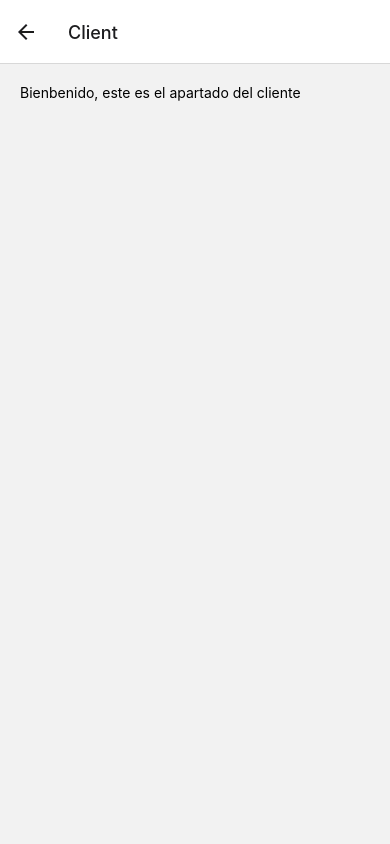
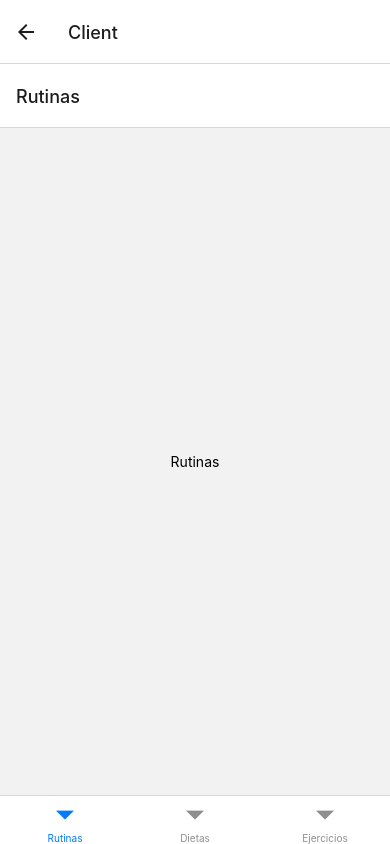
Before and after one commit to JONGOGG/GymReact, a React Native app: screen /Client in a window 390 px wide. Built offline with nearby package versions, Linux system fonts and the light colour scheme.

Commit message:
Se agrefo una tab navegation para el apartafo del admin y del cliente y tambien se agregaron los componentes de Registro, Rutinas, Ejercicios, Dietas

```diff
--- a/package.json
+++ b/package.json
@@ -10,6 +10,7 @@
   },
   "dependencies": {
     "@react-native-async-storage/async-storage": "1.23.1",
+    "@react-navigation/bottom-tabs": "^6.6.1",
     "@react-navigation/native": "^6.1.18",
     "@react-navigation/stack": "^6.4.1",
     "axios": "^1.7.2",
@@ -17,8 +18,8 @@
     "expo-status-bar": "~1.12.1",
     "react": "18.2.0",
     "react-native": "0.74.3",
-    "react-native-safe-area-context": "4.10.5",
-    "react-native-screens": "3.31.1"
+    "react-native-safe-area-context": "^4.10.5",
+    "react-native-screens": "^3.31.1"
   },
   "devDependencies": {
     "@babel/core": "^7.20.0"
--- a/src/screens/AdminScreen.js
+++ b/src/screens/AdminScreen.js
@@ -1,18 +1,17 @@
+
 import React from 'react';
-import { View, Text, StyleSheet } from 'react-native';
+import { createBottomTabNavigator } from '@react-navigation/bottom-tabs';
+import RegistroScreen from './RegistroScreen';
+
+
+const Tab = createBottomTabNavigator();
 
 const AdminScreen = () => {
   return (
-    <View style={styles.container}>
-      <Text>Bienbenido, Admin!</Text>
-    </View>
+    <Tab.Navigator>
+      <Tab.Screen name="Registrar" component={RegistroScreen} />
+    </Tab.Navigator>
   );
 };
 
-const styles = StyleSheet.create({
-  container: {
-    padding: 20,
-  },
-});
-
 export default AdminScreen;
--- a/src/screens/ClientScreen.js
+++ b/src/screens/ClientScreen.js
@@ -1,18 +1,19 @@
 import React from 'react';
-import { View, Text, StyleSheet } from 'react-native';
+import { createBottomTabNavigator } from '@react-navigation/bottom-tabs';
+import RutinasScreen from './RutinasScreen';
+import DietasScreen from './DietasScreen';
+import EjerciciosScreen from './EjerciciosScreen';
+
+const Tab = createBottomTabNavigator();
 
 const ClientScreen = () => {
   return (
-    <View style={styles.container}>
-      <Text>Bienbenido, este es el apartado del cliente</Text>
-    </View>
+    <Tab.Navigator>
+      <Tab.Screen name="Rutinas" component={RutinasScreen} />
+      <Tab.Screen name="Dietas" component={DietasScreen} />
+      <Tab.Screen name="Ejercicios" component={EjerciciosScreen} />
+    </Tab.Navigator>
   );
 };
 
-const styles = StyleSheet.create({
-  container: {
-    padding: 20,
-  },
-});
-
 export default ClientScreen;
--- /dev/null
+++ b/src/screens/DietasScreen.js
@@ -0,0 +1,20 @@
+import React from 'react';
+import { View, Text, StyleSheet } from 'react-native';
+
+const DietasScreen = () => {
+  return (
+    <View style={styles.container}>
+      <Text>Dietas</Text>
+    </View>
+  );
+};
+
+const styles = StyleSheet.create({
+  container: {
+    flex: 1,
+    justifyContent: 'center',
+    alignItems: 'center',
+  },
+});
+
+export default DietasScreen;
--- /dev/null
+++ b/src/screens/EjerciciosScreen.js
@@ -0,0 +1,20 @@
+import React from 'react';
+import { View, Text, StyleSheet } from 'react-native';
+
+const EjerciciosScreen = () => {
+  return (
+    <View style={styles.container}>
+      <Text>Ejercicios</Text>
+    </View>
+  );
+};
+
+const styles = StyleSheet.create({
+  container: {
+    flex: 1,
+    justifyContent: 'center',
+    alignItems: 'center',
+  },
+});
+
+export default EjerciciosScreen;
--- a/src/screens/LoginScreen.js
+++ b/src/screens/LoginScreen.js
@@ -8,23 +8,23 @@ import logo from '../../assets/img/logo.jpg';
 import back from '../../assets/img/back2.jpg';
 
 const LoginScreen = () => {
-  const [username, setUsername] = useState('');
-  const [password, setPassword] = useState('');
+  const [user, setUser] = useState('');
+  const [pass, setPass] = useState('');
   const navigation = useNavigation();
 
   const handleLogin = async () => {
     try {
-      const response = await axios.post('http://localhost:3000/users', {
-        username,
-        password
+      const response = await axios.post('https://apirestgym-production-23c8.up.railway.app/login', {
+        user,
+        pass
       });
 
       if (response.status === 200) {
-        const { token, role } = response.data;
+        const { token, rol } = response.data;
         await AsyncStorage.setItem('userToken', token);
-        await AsyncStorage.setItem('userRole', role);
+        await AsyncStorage.setItem('userrol', rol);
 
-        if (role === 'admin') {
+        if (rol === 'admin') {
           navigation.navigate('Admin');
         } else {
           navigation.navigate('Client');
@@ -42,17 +42,17 @@ const LoginScreen = () => {
     <ImageBackground source={back} style={styles.backgroundImage}>
       <View style={styles.container}>
         <Image source={logo} style={styles.logo} />
-        <Text style={styles.label}>Username</Text>
+        <Text style={styles.label}>nombre</Text>
         <TextInput
-          value={username}
-          onChangeText={setUsername}
+          value={user}
+          onChangeText={setUser}
           autoCapitalize="none"
           style={styles.input}
         />
-        <Text style={styles.label}>Password</Text>
+        <Text style={styles.label}>Pass</Text>
         <TextInput
-          value={password}
-          onChangeText={setPassword}
+          value={pass}
+          onChangeText={setPass}
           secureTextEntry
           style={styles.input}
         />
@@ -103,8 +103,6 @@ const styles = StyleSheet.create({
     fontWeight: 'bold',
   },
 
-
-
 });
 
 export default LoginScreen;
--- /dev/null
+++ b/src/screens/RegistroScreen.js
@@ -0,0 +1,20 @@
+import React from 'react';
+import { View, Text, StyleSheet } from 'react-native';
+
+const RegistroScreen = () => {
+  return (
+    <View style={styles.container}>
+      <Text>Rutinas</Text>
+    </View>
+  );
+};
+
+const styles = StyleSheet.create({
+  container: {
+    flex: 1,
+    justifyContent: 'center',
+    alignItems: 'center',
+  },
+});
+
+export default RegistroScreen;
--- /dev/null
+++ b/src/screens/RutinasScreen.js
@@ -0,0 +1,20 @@
+import React from 'react';
+import { View, Text, StyleSheet } from 'react-native';
+
+const RutinasScreen = () => {
+  return (
+    <View style={styles.container}>
+      <Text>Rutinas</Text>
+    </View>
+  );
+};
+
+const styles = StyleSheet.create({
+  container: {
+    flex: 1,
+    justifyContent: 'center',
+    alignItems: 'center',
+  },
+});
+
+export default RutinasScreen;
```
Also changed, not shown: 1 other file (tests, documents, lock files or other folders).
